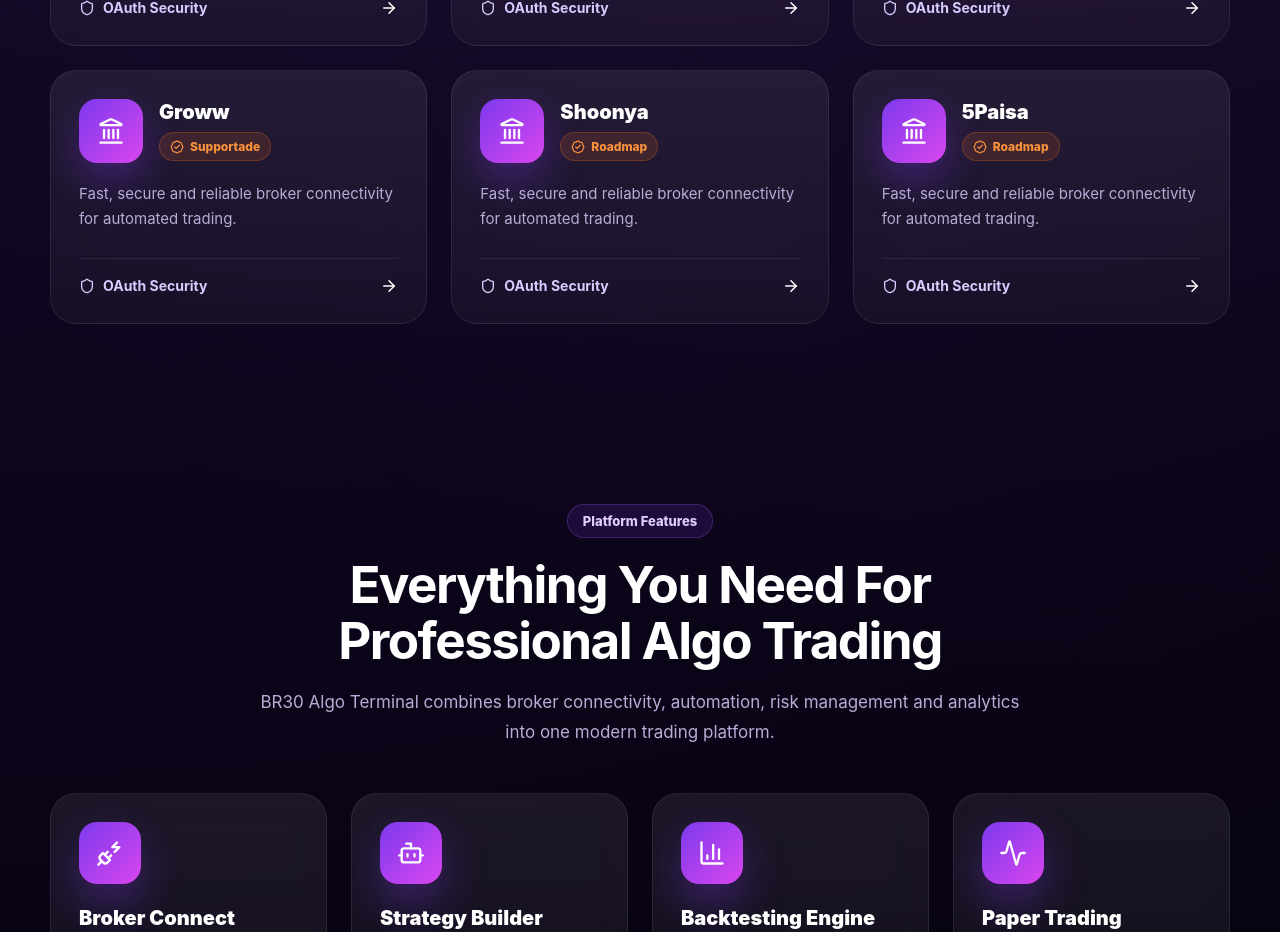
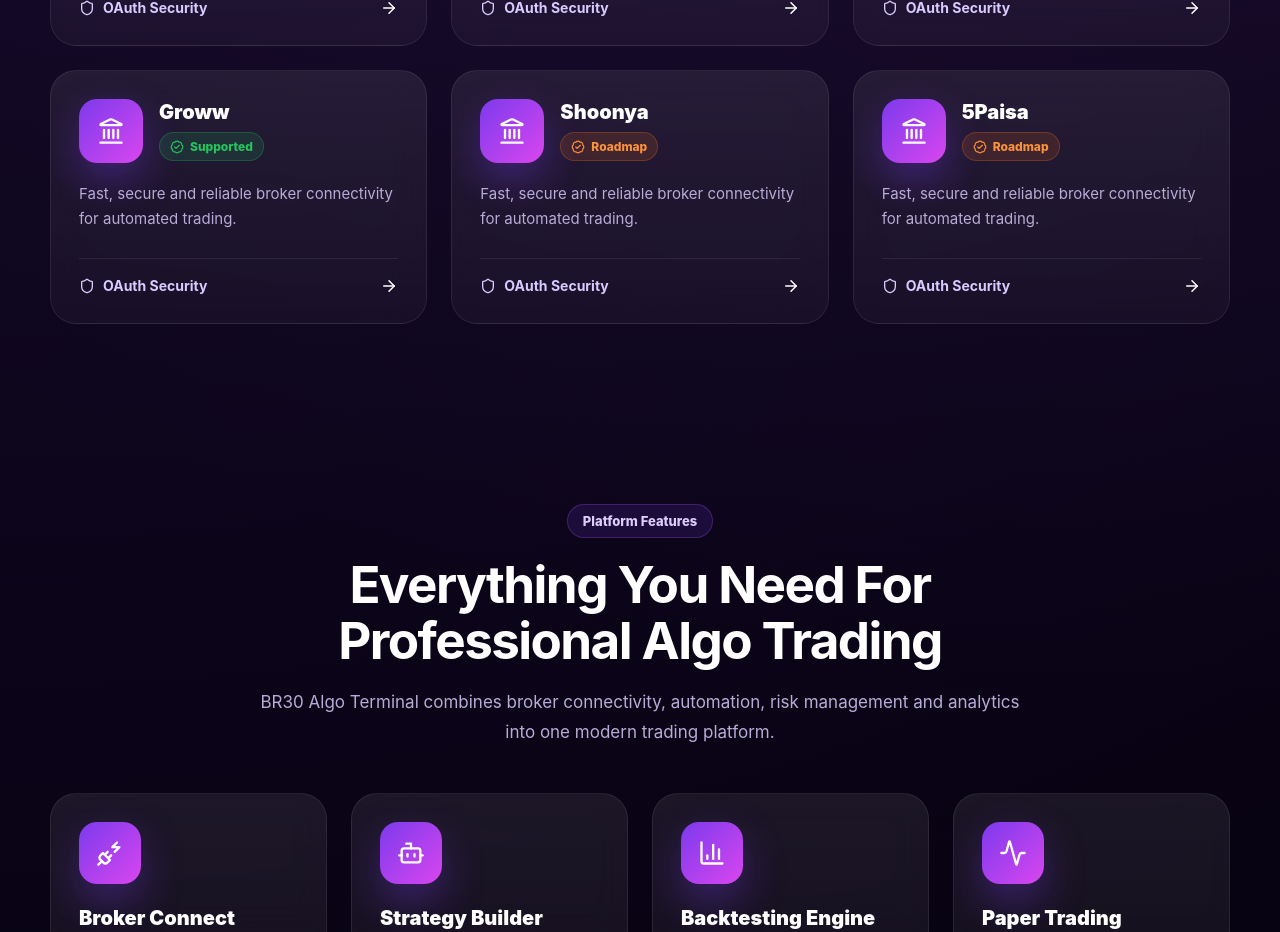
Before and after one commit to mukeshkumarsingh7488-afk/br30-algo-terminal-f, a React (Vite) app: page / in a window 1280 px wide. Shown: the part 2080-3012 px from the top of the page. Built offline with nearby package versions, Linux system fonts and the light colour scheme; no server answers.

Commit message:
feat: update broker integration list

```diff
--- a/src/components/landing/Brokers.jsx
+++ b/src/components/landing/Brokers.jsx
@@ -33,8 +33,8 @@
   },
   {
     name: "Groww",
-    status: "Supportade",
-    color: "orange",
+    status: "Supported",
+    color: "green",
   },
   {
     name: "Shoonya",
```
